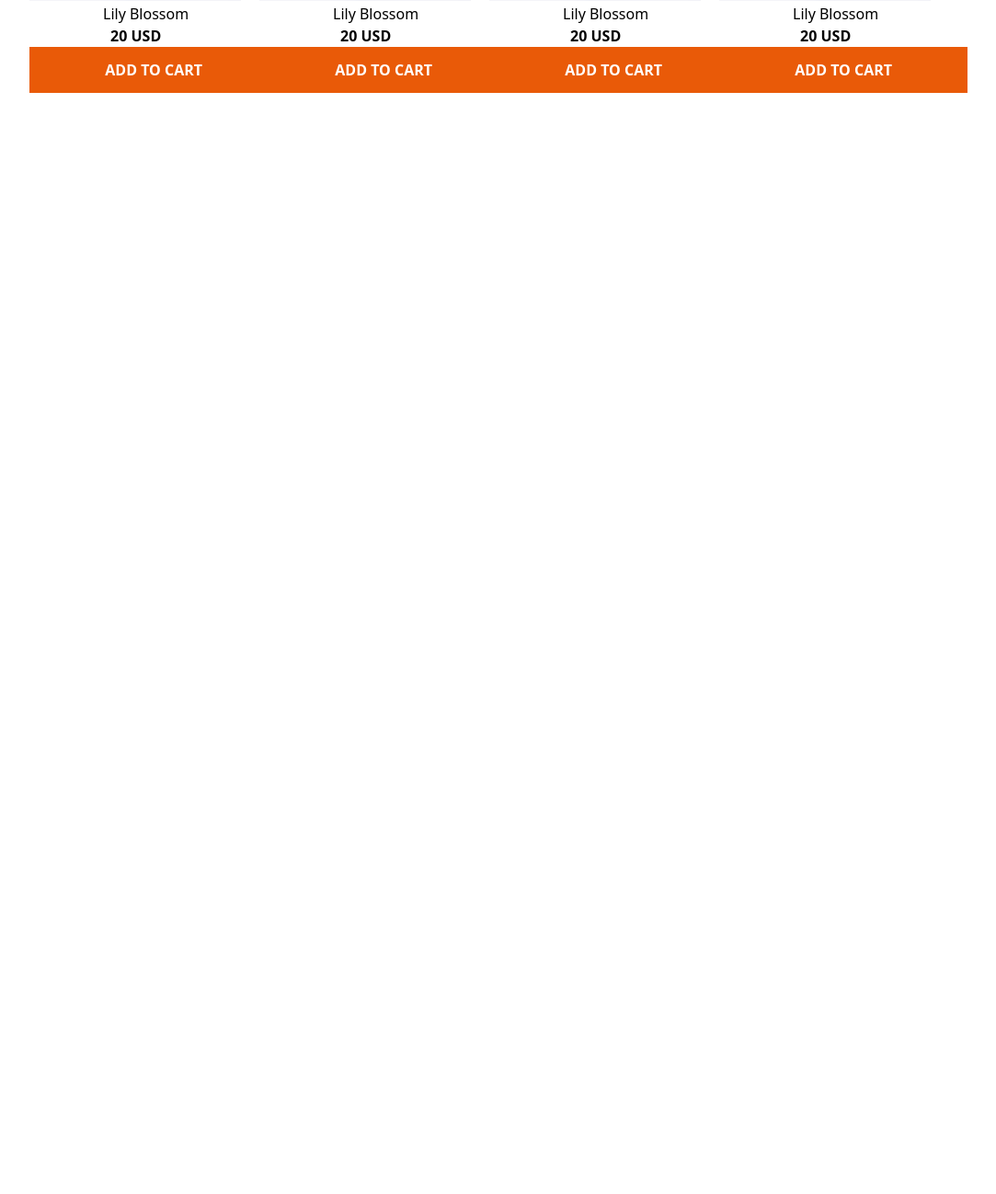
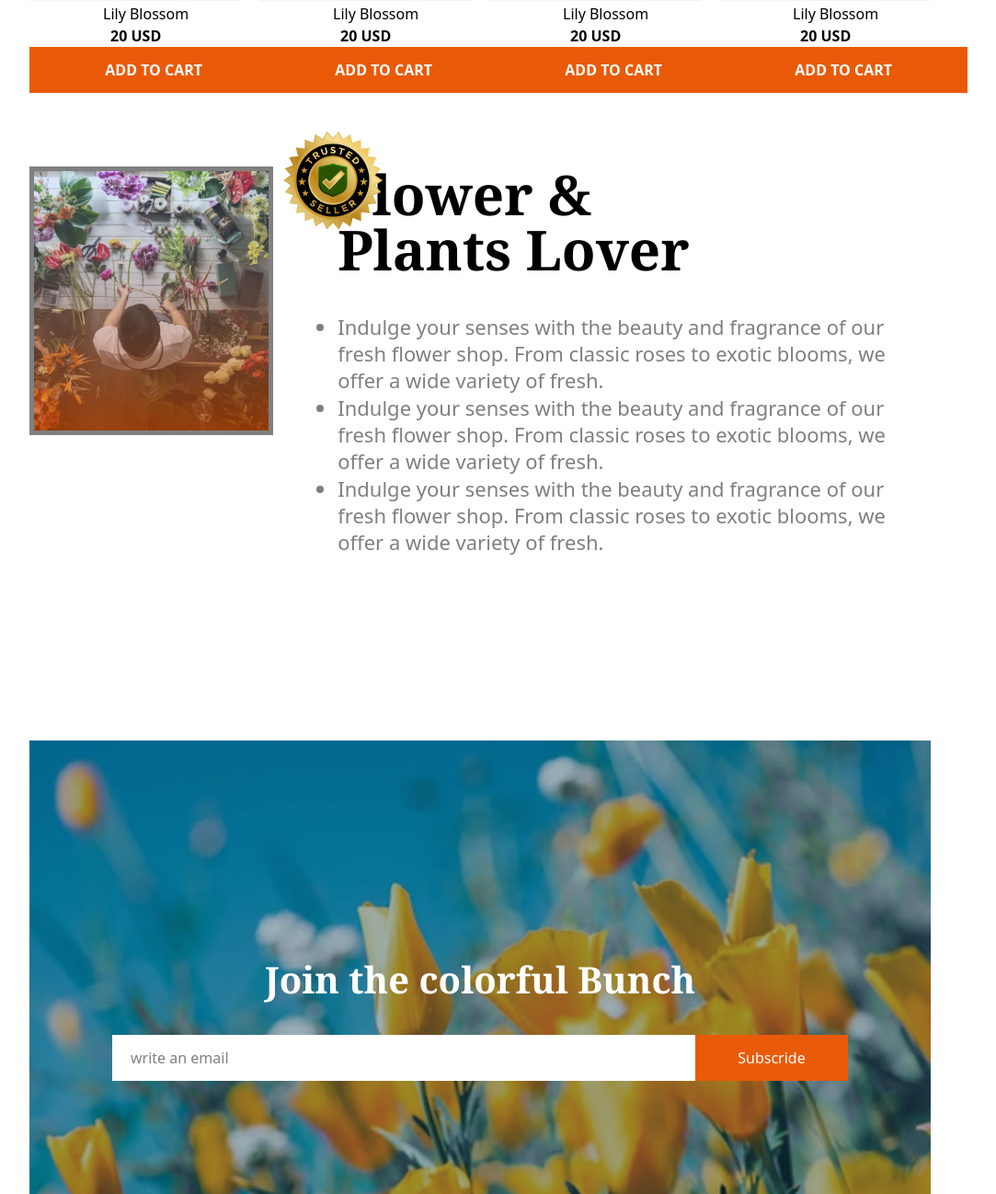
Before and after one commit to labibsadat/B12A02-Responsive-Flowers-assignment-2-repo-2, a plain HTML site: page index.html in a window 1280 px wide. Shown: the part 1502-2800 px from the top of the page at 92% size, without its empty margins (118-1201 px from the left). Before the commit the page ends 1633 px from the top, so only its background shows below. Drawn offline with nearby package versions, Linux system fonts and the light colour scheme.

Commit message:
added join section

```diff
--- a/index.html
+++ b/index.html
@@ -24,7 +24,7 @@
 
 </head>
 <body>
-<header>
+<header class="">
     <nav class="">
 <img src="assets/logo.png" alt="">
 <ul class="flex gap-x-5 rounded-3xl">
@@ -52,9 +52,9 @@
 
 <main>
 <!-- our plants -->
- <section>
+ <section class="">
 
-    <div class="plant-container">
+    <div class="plant-container mb-20">
  <div class="plant-description text-center pb-10">
         <div class="title text-4xl font-bold text-center mb-2 ">
             <span class="span-clr">Our </span>Plants
@@ -125,6 +125,60 @@
 </div>
     </div>
  </section>
+<!-- plant lover section -->
+ <section class="">
+   <div class="plant-lover-container  mb-50 ">
+     <div class="plant-lover-images ">
+         <img src="assets/trusted-badge.png " alt="" class="badge-img display-hide">
+
+    <img src="assets/flower-store.png" alt="" class="flower-store-img">
+
+    </div>
+    <!-- <div></div> -->
+
+
+    <div class="plant-lover-description  ">
+<div class="plant-lover-title text-6xl noto-serif-sans font-bold mb-10">
+    Flower & Plants Lover
+</div>
+
+<div class="plant-lover-sub-title text-2xl inter-sans dark-3">
+    <ul>
+        <li>Indulge your senses with the beauty and fragrance of our fresh flower shop. From classic roses to exotic blooms, we offer a wide variety of fresh.</li>
+        <li>Indulge your senses with the beauty and fragrance of our fresh flower shop. From classic roses to exotic blooms, we offer a wide variety of fresh.</li>
+        <li>Indulge your senses with the beauty and fragrance of our fresh flower shop. From classic roses to exotic blooms, we offer a wide variety of fresh.</li>
+    </ul>
+</div>
+
+    </div>
+
+   </div>
+ </section>
+
+ <!-- Trusted Plant Lover Badge -->
+  <section>
+    <div>
+
+    </div>
+  </section>
+
+
+<!--  Join Section -->
+<section>
+    <div class="join-section w-full">
+<div class="noto-serif-sans font-bold text-[40px] join-section-title">Join the colorful Bunch</div>
+<div class="join-subscription">
+ <form >
+        <label for="mail"></label>
+            <input type="email" name="email" id="mail" placeholder="write an email">
+            <button type="submit" class="join-btn">Subscride</button>
+ </form>
+
+</div>
+
+    </div>
+</section>
+
 
 
 </main>
--- a/styles.css
+++ b/styles.css
@@ -45,6 +45,7 @@ color: #8987A1;
 /* header part */
 body{
   margin: 30px  150px   ;
+
 }
 nav{
 display: flex;
@@ -58,9 +59,122 @@ text-decoration: none;
 nav ul li{
 list-style: none;
 }
+ /* plant lover section  */
+ .plant-lover-container{
+
+  display: flex;
+  align-items: flex-start;
+  gap: 20px;
+ }
+
+.plant-lover-images{
+border: 5px solid gray;
+
+  position: relative;
+width: 600px;
+overflow: visible;
 
 
 
+}
+.flower-store-img{
+width: 100%;
+display: block;
+
+}
+.badge-img{
+position: absolute;
+margin-left: 250px;
+margin-top: -65px;
+width:150px ;
+
+}
+
+.plant-lover-description{
+  margin-left: 50px;
+}
+.plant-lover-title{
+  width: 70%;
+}
+
+.plant-lover-sub-title ul li{
+  list-style-type: disc;
+}
+
+/* join section */
+
+.join-section{
+
+  background-image: url("assets/news-letter-bg.png");
+background-repeat: no-repeat;
+background-size: cover;
+
+ width: 100%;
+  background-position: center;
+  height: 600px;
+  display: flex;
+  flex-direction: column;
+  justify-content: center;
+  align-items: center;
+
+ margin: 0 auto;
+
+
+
+ overflow: hidden;
+ margin-bottom: 70px;
+
+}
+
+
+
+
+.join-section-title{
+color: white;
+text-align: center;
+margin-bottom: 30px;
+
+}
+
+.join-subscription{
+  display: flex;
+  justify-content: center;
+  width: 100%;
+}
+
+.join-subscription form{
+display: flex;
+justify-content: center;
+align-items: center;
+ height: 50px;
+background-color: white;
+max-width: 800px;
+
+}
+
+ form input[type="email"]{
+
+
+    border-radius: 5px;
+  width: 700px;
+
+    display: block;
+
+  border: none;
+  padding: 20px ;
+outline: none;
+  border: none;
+
+}
+.join-btn{
+  background-color: #E95A08;
+  color: white;
+  font-size: 1rem;
+ padding: 10px 20px;
+  width: 180px;
+  height: 50px;
+
+}
 
 
 
@@ -118,4 +232,42 @@ width: 100%;
 
 }
 
+/* plant lover section */
+.plant-lover-container{
+   display: flex;
+  flex-direction: column;
+  margin-left: 10px;
+  margin-right: 10px;
+
 }
+.plant-lover-images{
+  width: calc(100% - 20px);
+  margin-left :10px;
+  margin-right: 10px;
+}
+.plant-lover-title{
+  width:100%;
+  font-size: 2.1rem;
+  font-weight: 700;
+  margin-left :10px;
+  margin-right: 10px;
+
+}
+
+/* join section */
+
+.join-section{
+  width: 100%;
+
+
+}
+
+.join-section-title{
+font-size: 2.1rem;
+}
+.join-subscription form{
+  width: 80%;
+}
+
+
+}
```
